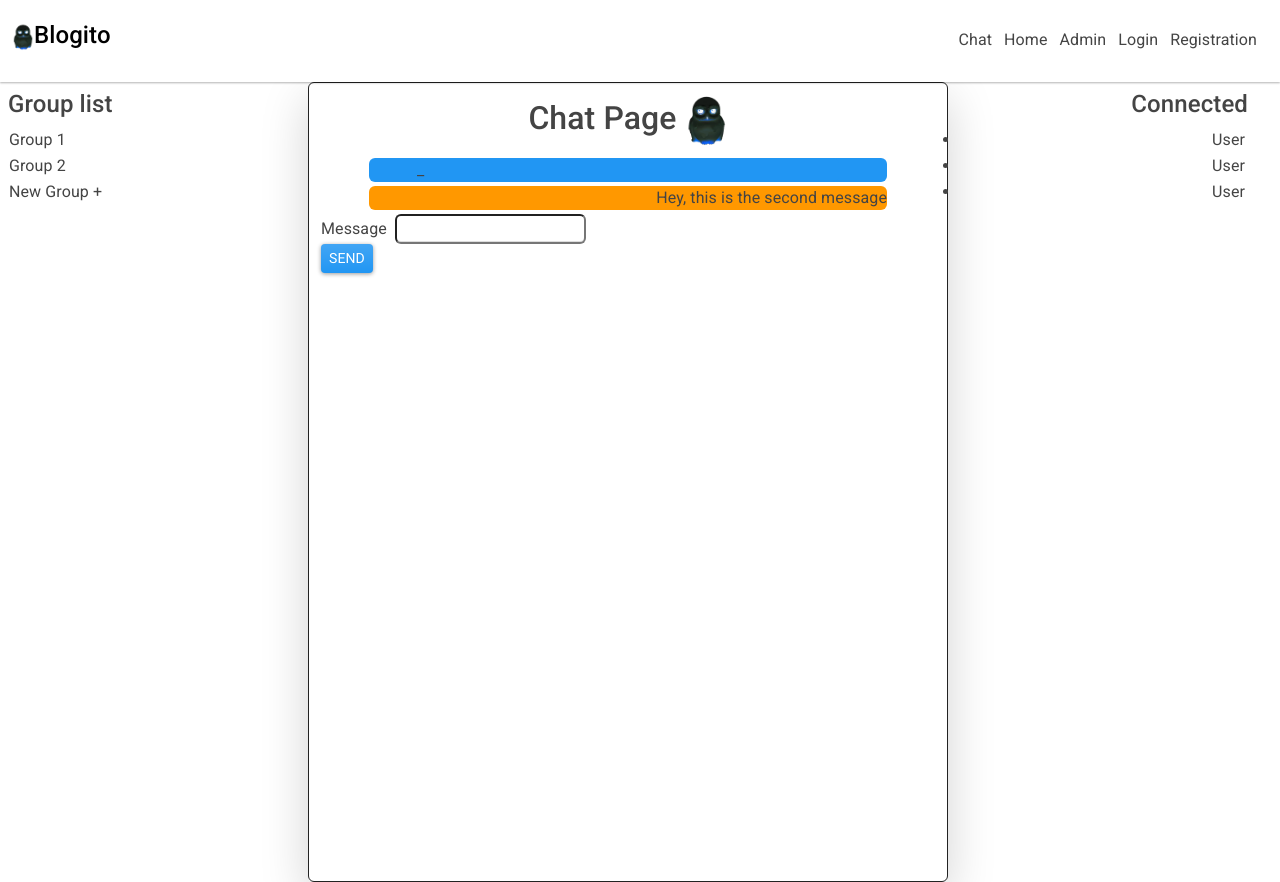
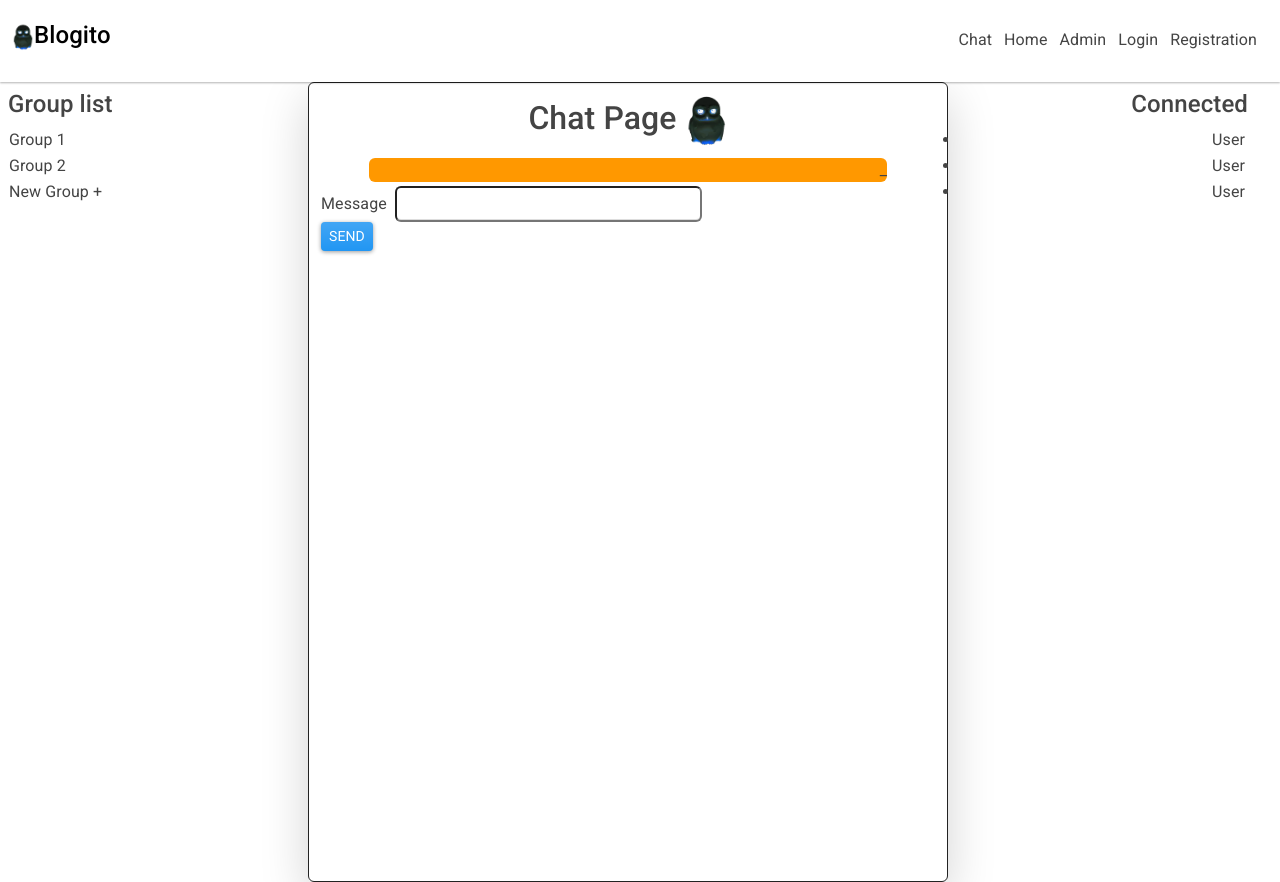
Before and after one commit to Fabuzac/untalkative-front, a React (Create React App) app: page /chat in a window 1280 px wide. Built offline with nearby package versions, Linux system fonts and the light colour scheme.

Commit message:
chat message from DB, ok

```diff
--- a/src/components/Chat/Chat.js
+++ b/src/components/Chat/Chat.js
@@ -1,6 +1,12 @@
-import React from 'react';
+import React, { useState } from 'react';
 import Navbar from '../Navbar/Navbar';
 import axios from 'axios';
+
+const headers = {
+	headers: {
+		'API-TOKEN': localStorage.getItem('token')
+	}
+}
 
 class Chat extends React.Component {
 
@@ -9,6 +15,7 @@ class Chat extends React.Component {
 
 		this.state = {
 			message: '',
+			instantMessage: '',
 		}
 	}
 
@@ -17,20 +24,50 @@ class Chat extends React.Component {
 
 		let bodyFormData = new FormData()
 		bodyFormData.set('message', this.state.message)
+
+		// POST MESSAGE IN DB
+		axios.post('http://127.0.0.1:8000/api/chat', bodyFormData, headers)
+		.then( response => {
+
+			console.log("Message sent")
+			if(response.request.status === 200) {
+				//reset input value
+			}
+		})
+		.catch(error => {
+			console.log(error.response.data)
+		})
 	}
 
 	handleMessage = event => {
 		this.setState({ message: event.target.value }, () => {
-			// console.log(this.state)
+			console.log(this.state)
 		})
 	}
+
+
+	componentDidMount() {
+		if(localStorage.getItem('token')) {
+      let id = this.props.match.params.id
+
+     // FETCH API MESSAGES
+      axios.get(`http://127.0.0.1:8000/api/chat/1`, headers)
+        .then(response => {
+					console.log("API OK " + response.status)
+					this.setState({instantMessage: response.data.body})
+        })
+        .catch(error => {
+          console.log(error.response)
+        })
+    }
+	}
+
 
 	render() {
 		return (
 			<>
 				<Navbar/>
         <div className='row w-100'>
-
           <div className='col-3 text-left'>
             <h4 className='m-2'>Group list</h4>
 						<ul className='m-2'>
@@ -42,23 +79,28 @@ class Chat extends React.Component {
 
           <div className='col-6 border rounded border-dark vh-100 shadow-lg'>
             <h2 className='text-center my-2'>Chat Page <img className='w-7 rounded-circle' src='/Sho.png' alt='logo'></img></h2>
-						<div id='' className='text-left mx-5 my-1 bg-primary rounded'>
-							{ this.state.message
-								? <div>{this.state.message}</div>
-								: <div className='text-left mx-5 my-1 bg-primary rounded'>_</div>
+						{/* MESSAGES */}
+
+						<div className='text-left mx-5 my-1 bg-primary rounded'>
+							{
+								this.state.instantMessage
 							}
 						</div>
-						<div id='' className='text-end mx-5 my-1 bg-warning rounded'>Hey, this is the second message</div>
+						<div className='text-end mx-5 my-1 bg-warning rounded'>
+							_
+						</div>
+
 						<div>
 							{/* FORM */}
 							<form method="POST" onSubmit={this.handleSubmit} encType="multipart/form-data">
 								<div className="form-group">
-									<label htmlFor="exampleInputEmail1">Message</label>
+									<label htmlFor="message">Message</label>
 									<input type="text"
-												 id="exampleInputEmail1"
+												 id="message"
+												 name="message"
 												 onChange={this.handleMessage}
 												 aria-describedby="emailHelp"
-												 className="rounded mx-2" />
+												 className="rounded mx-2 w-50 p-1" />
 								</div>
 								<button type="submit" className="btn btn-sm btn-primary">Send</button>
 							</form>
@@ -74,7 +116,6 @@ class Chat extends React.Component {
 							<li>User</li>
 						</ul>
           </div>
-
         </div>
 			</>
 		)
```
Also changed, not shown: 1 other file (tests, documents, lock files or other folders).
